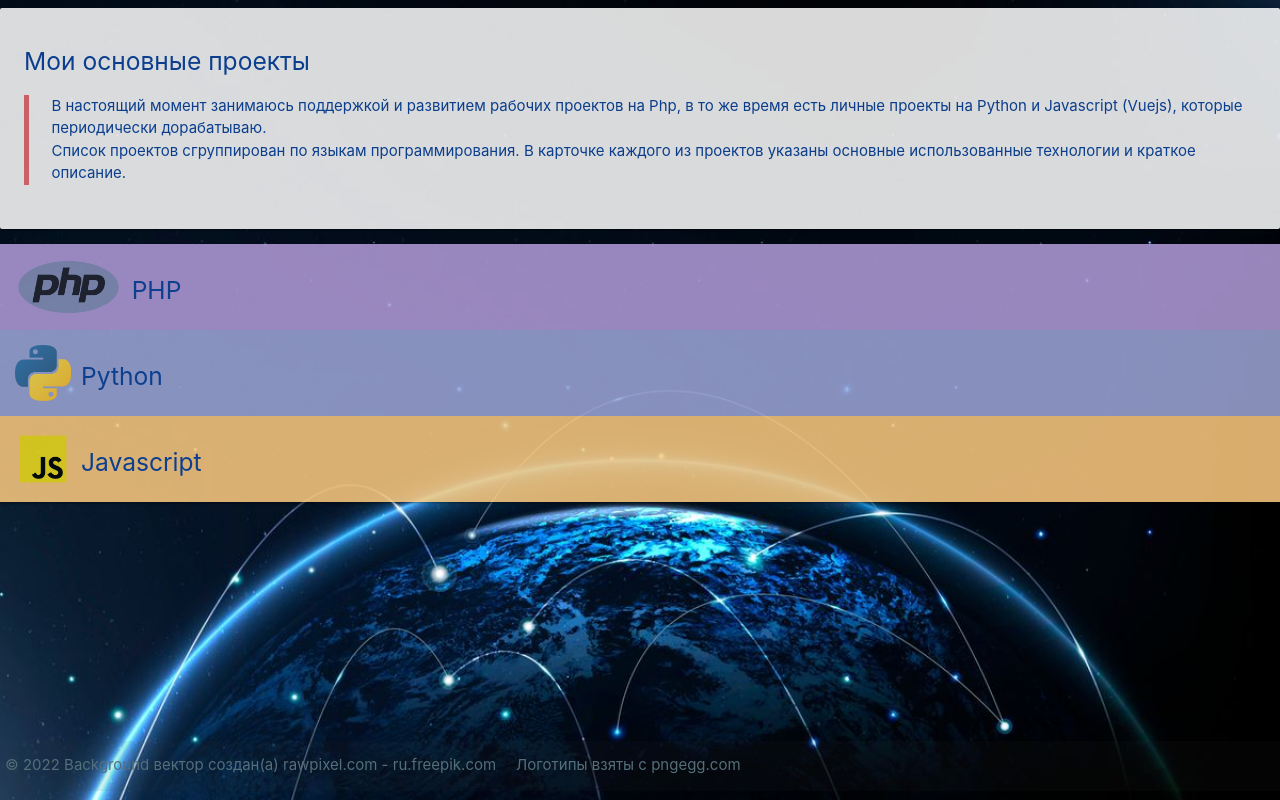
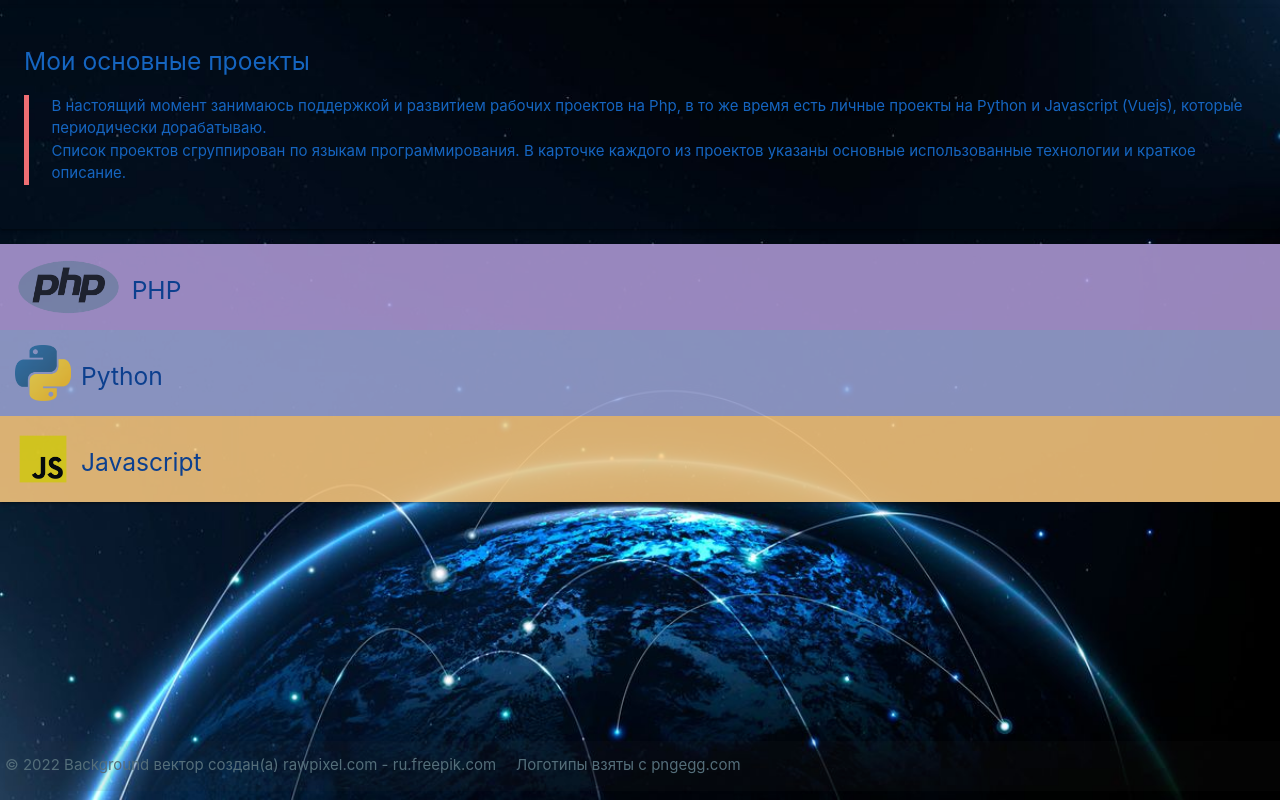
Before and after one commit to Smith2141/my_portfolio, a Vue app: page /#/ in a window 1280 px wide. Built offline with nearby package versions, Linux system fonts and the light colour scheme.

Commit message:
Скорректировать фон и цвет текста #main-text

```diff
--- a/src/assets/index.css
+++ b/src/assets/index.css
@@ -34,7 +34,11 @@ html, .card-reveal {
   scrollbar-width: thin;
 }
 
-#main-text,
+#main-text {
+  background-color: transparent;
+  border: 0px solid transparent;
+}
+
 .collapsible-header {
   filter: opacity(0.85);
 }
--- a/src/views/Home.vue
+++ b/src/views/Home.vue
@@ -1,8 +1,8 @@
 <template>
   <div>
     <div id="main-text" class="card-panel">
-      <h5 class="blue-text text-darken-4">Мои основные проекты</h5>
-      <blockquote class="blue-text text-darken-4">
+      <h5 class="blue-text text-darken-3">Мои основные проекты</h5>
+      <blockquote class="blue-text text-darken-3">
         В настоящий момент занимаюсь поддержкой и развитием рабочих проектов на
         Php, в то же время есть личные проекты на Python и Javascript (Vuejs),
         которые периодически дорабатываю.<br />
```
